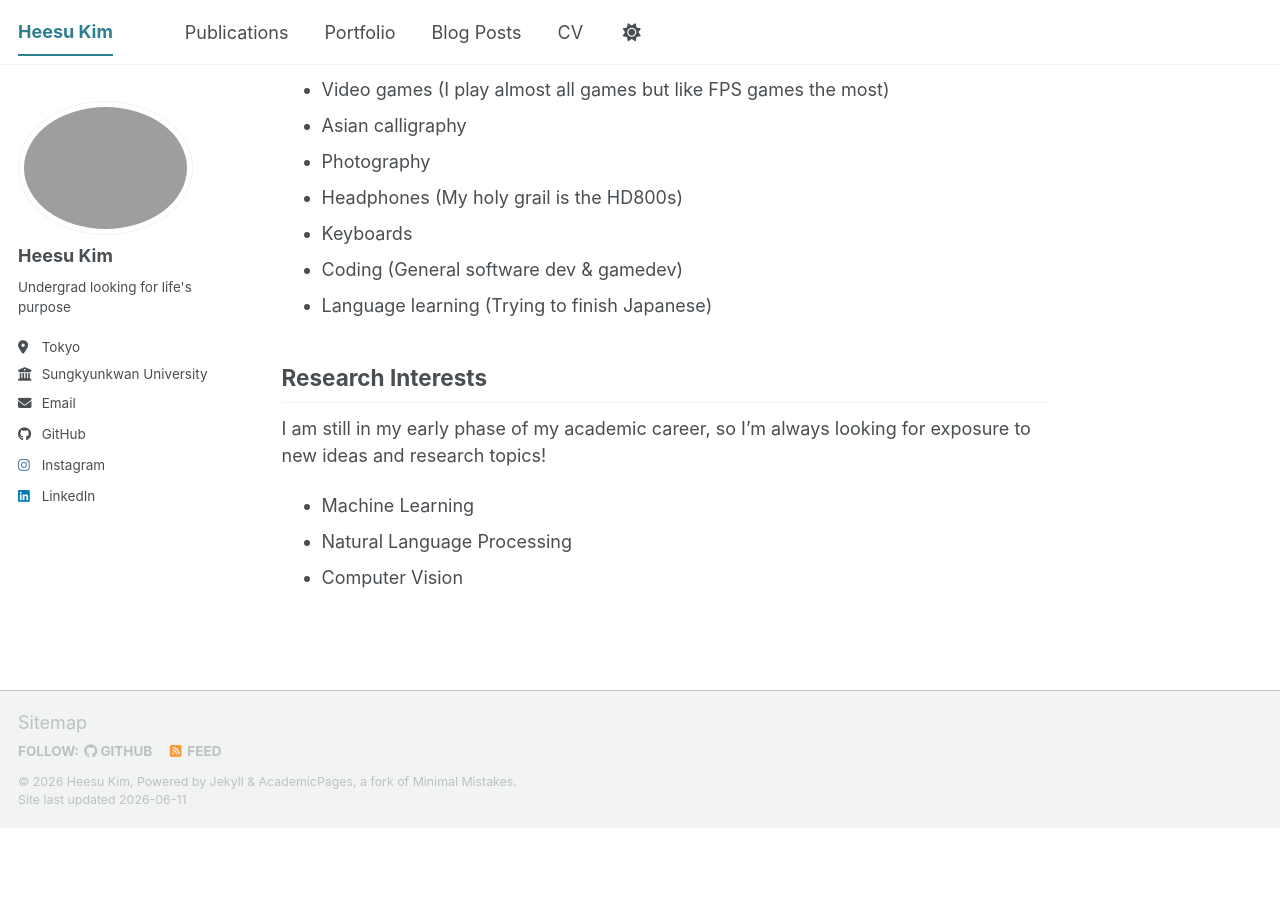
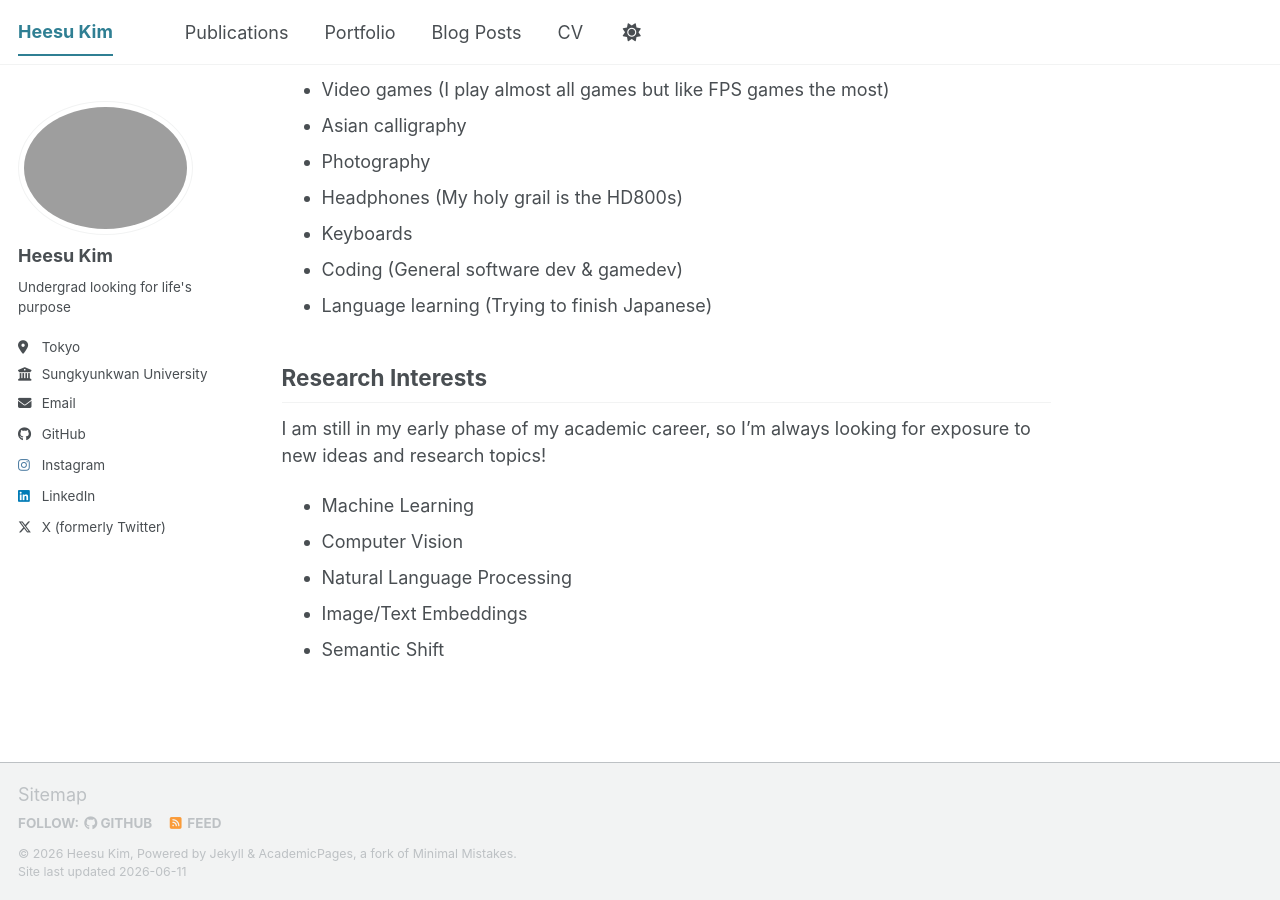
Before and after one commit to kheesu/kheesu.github.io, a Jekyll site: the page built from _pages/about.md, in a window 1280 px wide and 900 px high, scrolled down 845 px. Built offline with Jekyll 4.4.1, drawn with Linux system fonts in a browser that asks for light colours; a script bundle is joined from its source files by our own code; library files that are not in the unit come from our copies; before the commit the page ends 1673 px from its top, so only the background shows below that.

Commit message:
Twitter handle and modified research interest

```diff
--- a/_config.yml
+++ b/_config.yml
@@ -74,7 +74,7 @@ author:
   steam            : # Username
   telegram         : # URL
   tumblr           : # Username
-  twitter          : # Username for X / Twitter
+  twitter          : "@heeesu_kim" # Username for X / Twitter
   vine             : # Username
   weibo            : # Username
   wikipedia        : # Username
--- a/_pages/about.md
+++ b/_pages/about.md
@@ -53,5 +53,7 @@ I am still in my early phase of my academic career, so I'm always
 looking for exposure to new ideas and research topics!
 
 - Machine Learning
+- Computer Vision
 - Natural Language Processing
-- Computer Vision
+- Image/Text Embeddings
+- Semantic Shift
```
